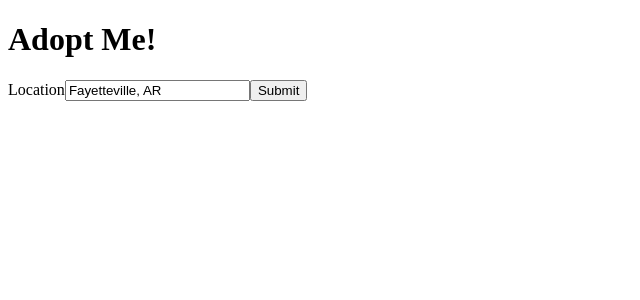
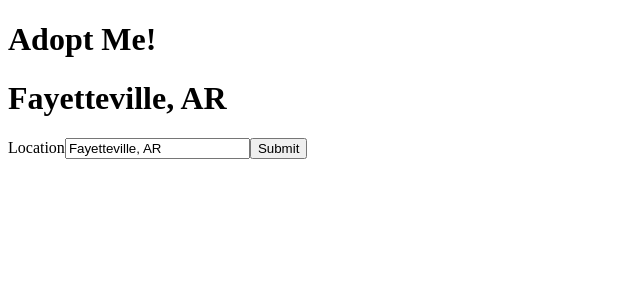
Before and after one commit to alex-504/adopt-me, a React (Vite) app: page / in a window 1280 px wide. Shown: the top 300 px of the page, without its empty margins (0-640 px from the left). Built offline with nearby package versions, Linux system fonts and the light colour scheme.

Commit message:
useState to modify the state and onChange to print the new State typed

```diff
--- a/src/SearchParams.jsx
+++ b/src/SearchParams.jsx
@@ -1,18 +1,19 @@
 import React, { useState} from 'react'
 
 const SearchParams = () => {
-const [location, setLocation] = useState("Fayetteville, AR"); //all hooks start with 'use'
+const [location, updateLocation] = useState("Fayetteville, AR"); //all hooks start with 'use'
 
 return (
   <div className="search-params">
+    <h1>{location}</h1>
       <form>
-      <label htmlFor="">
+        <label htmlFor="location">
           Location
           <input
             id="location"
             value={location}
             placeholder="Location"
-          onChange={e => setLocation(e.target.value)}
+            onChange={e => updateLocation(e.target.value)}
           />
         </label>
         <button>Submit</button>
```
Lines whose indentation alone changed are shown as unchanged.
